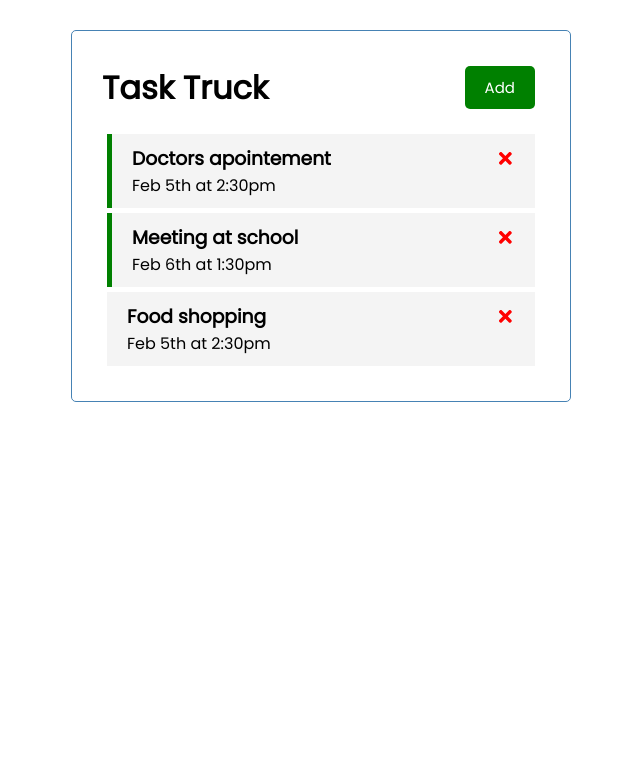
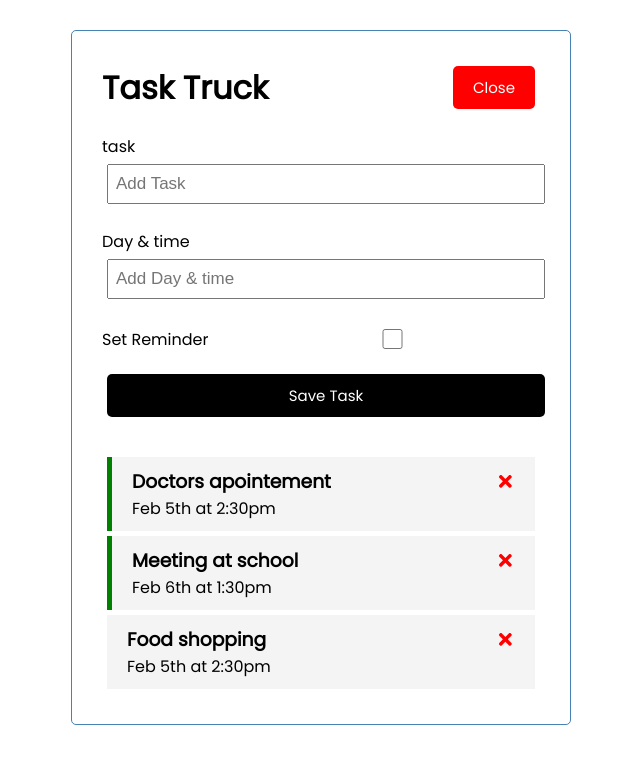
Before and after one commit to Pathymavuba/Like-and-Dislike-button, a React (Create React App) app: page / in a window 1280 px wide. Both pictures are taken after a click on the button "Add". Shown: the top 764 px of the page, without its empty margins (319-959 px from the left). Built offline with nearby package versions, Linux system fonts and the light colour scheme; the HTML template or start-up script is replaced by a standard one.

Commit message:
the end of all

```diff
--- a/src/App.js
+++ b/src/App.js
@@ -1,7 +1,9 @@
 import { useState } from "react"
 import Header from "./Component/Header";
 import Tasks from "./Component/Tasks";
+import AddTask from "./Component/AddTask";
 function App() {
+  const [showAddTask,setShowAddTask]=useState(false)
   const [tasks,setTasks]= useState(
     [
         {
@@ -24,6 +26,12 @@
         },
     ]
 )
+//Add Task
+const  addTask = (task)=>{
+  const id = Math.floor(Math.random()*1000)+1
+  const newTask = {id,...task}
+  setTasks([...tasks,newTask])
+}
  //delete Task
 const deleteTask = (id)=>{
   setTasks(tasks.filter((task)=>task.id !== id))
@@ -39,7 +47,8 @@
 
 return (
     <div className="container">
-        <Header  />
+        <Header onAdd={()=>setShowAddTask(!showAddTask)} showAdd={showAddTask} />
+        {showAddTask && <AddTask  onAdd={addTask}/>}
         {tasks.length>0?(<Tasks tasks={tasks} onDelete={deleteTask} onToggle={ToggleReminder}/>):'No task to show'}
     </div>
 
--- /dev/null
+++ b/src/Component/AddTask.js
@@ -0,0 +1,41 @@
+import { useState } from "react"
+const AddTask = ({onAdd}) => {
+    const [text,setText]=useState('')
+    const [day,setDay]=useState('')
+    const [reminder,setReminder]=useState(false)
+
+    const onSubmit = (e)=>{
+        e.preventDefault()
+
+        if (!text){
+            alert('please Add a Task')
+            return
+        }
+        onAdd({text,day,reminder})
+        setText('')
+        setDay('')
+        setReminder(false)
+    }
+  return (
+    <form className="add-form" onSubmit={onSubmit}>
+     <div className="form-control">
+        <label>task</label>
+        <input  type="text" placeholder="Add Task" value={text} onChange={(e)=>setText(e.target.value)}/>
+     </div>
+     <div className="form-control">
+        <label>Day & time </label>
+        <input  type="text" placeholder="Add Day & time" value={day} onChange={(e)=>setDay(e.target.value)}/>
+     </div>
+     <div className="form-control form-control-check">
+        <label>Set Reminder</label>
+        <input  type="checkbox" checked={reminder} value={reminder} onChange={(e)=>setReminder(e.currentTarget.checked)}/>
+     </div>
+
+     <input type="submit" value="Save Task" className="btn btn-block"/>
+
+
+    </form>
+  )
+}
+
+export default AddTask
--- a/src/Component/Header.js
+++ b/src/Component/Header.js
@@ -1,14 +1,11 @@
 import PropTypes from 'prop-types'
 import Button from './Button'
-const Header = ({title}) => {
-    const onClick =()=>{
-        console.log('click')
-    }
+const Header = ({title,onAdd,showAdd}) => {
+
   return (
     <header className="header">
         <h1>{title}</h1>
-        <Button color='green' text='Add' onClick={onClick} />
-
+        <Button color={showAdd?'red':'green'} text={showAdd?'Close':'Add'} onClick={onAdd}/>
 
     </header>
 
```
